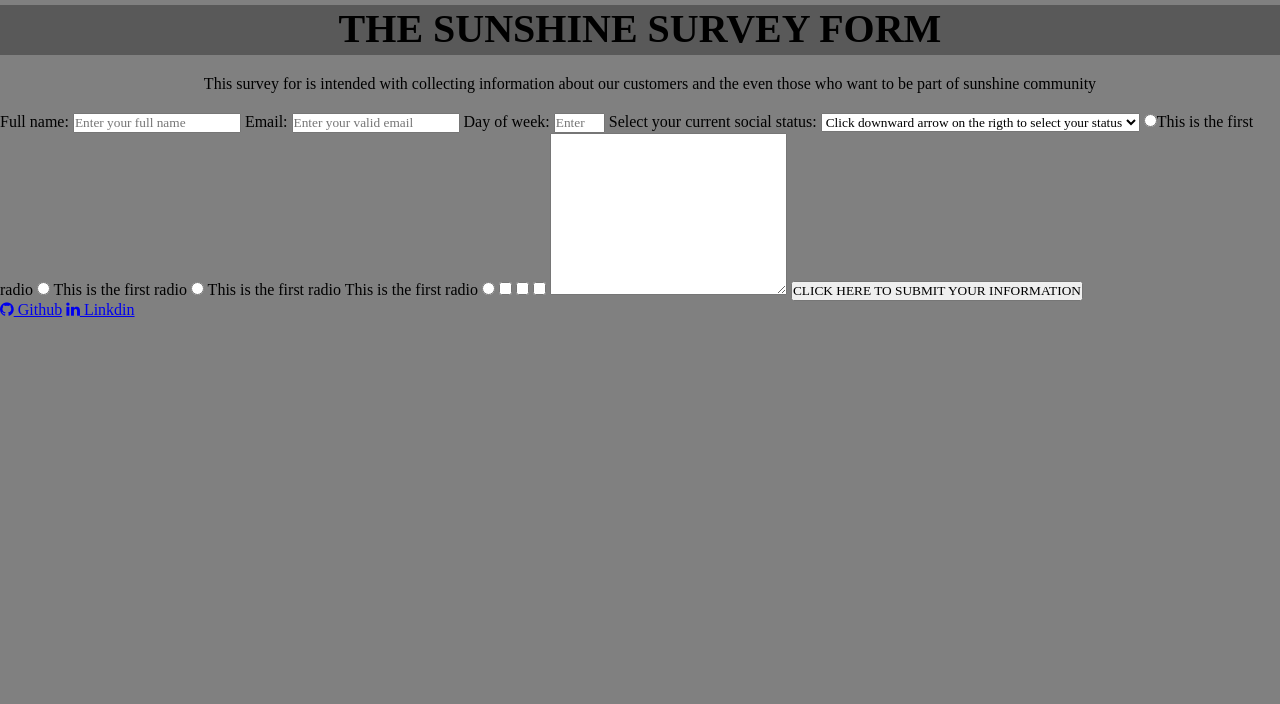
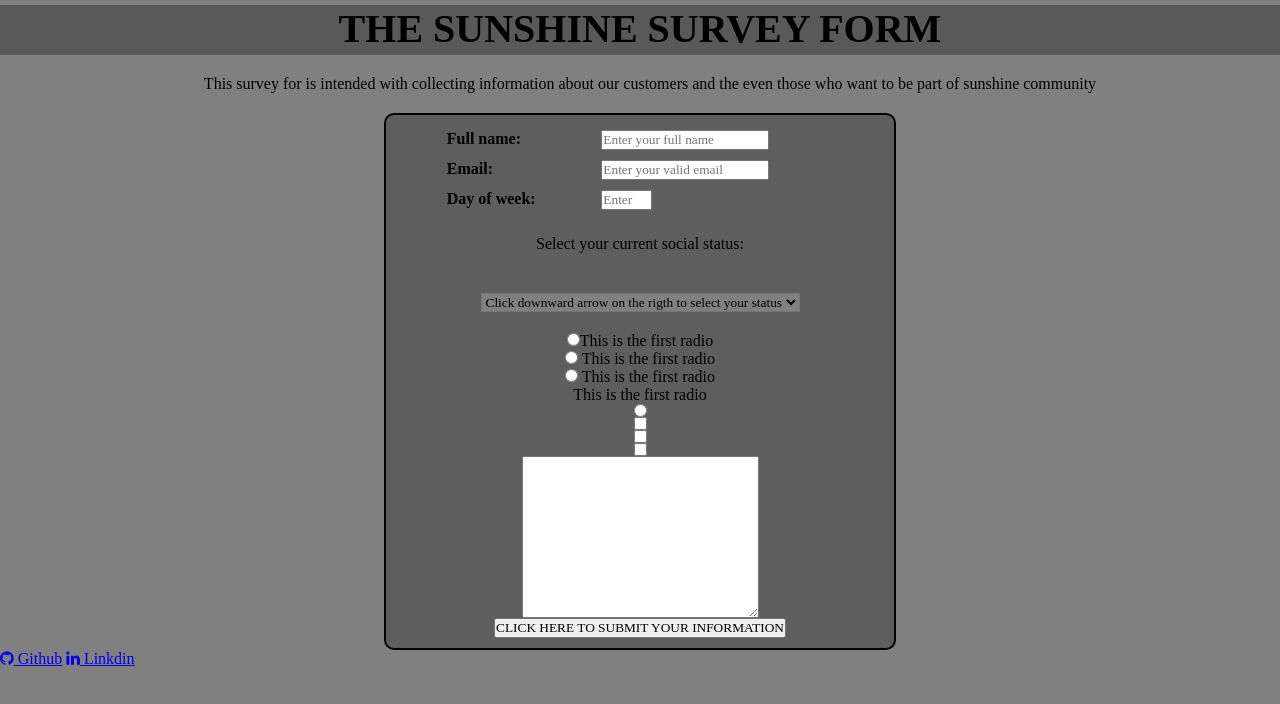
Before and after one commit to Celestin4/Registration-Survey-form, a plain HTML site: page index.html in a window 1280 px wide. Drawn offline with Linux system fonts and the light colour scheme.

Commit message:
some changes

```diff
--- a/index.html
+++ b/index.html
@@ -11,11 +11,12 @@
             about our customers and the even those who want to be part of sunshine community
         </p>
         <form action="" id="survey-form">
-            <label for="name" id="name-label"><span>Full name: </span><input type="text" id="name" placeholder="Enter your full name" required/></label>
-            <label for="name" id="email-label"><span>Email: </span><input type="email" id="email" placeholder="Enter your valid email" required/></label>
-            <label for="number" id="number-label"><span>Day of week: </span><input type="number" id="number" placeholder="Enter umber betwwen 5 and 13" max="13" min="5"></label>
 
-            <label for="dropdown">Select your current social status: </label>
+                <label for="name" id="name-label" class="personal-info"><span>Full name: </span><input type="text" id="name" placeholder="Enter your full name" required/></label>
+                <label for="name" id="email-label" class="personal-info"><span>Email: </span><input type="email" id="email" placeholder="Enter your valid email" required/></label>
+                <label for="number" id="number-label" class="personal-info"><span>Day of week: </span><input type="number" id="number" placeholder="Enter umber betwwen 5 and 13" max="13" min="5"></label>
+
+            <label for="dropdown" class = "selection-part">Select your current social status: </label>
             <select id="dropdown">
                 <option value="">Click downward arrow on the rigth to select your status</option>
                 <option value="self_employed">Self employed</option>
--- a/style.css
+++ b/style.css
@@ -23,3 +23,41 @@ p {
     padding: 10px;
     margin: 10px;
 }
+form {
+    width: 40%;
+    margin: auto;
+    padding: 10px;
+    border: solid 2px black;
+    border-radius: 10px;
+    background-color: rgba(0, 0, 0, 0.266);
+    display: flex;
+    flex-direction: column;
+    align-items: center;
+}
+/* personl-info-wrapper {
+    margin: 5px;
+    padding: 5px;
+} */
+.personal-info {
+    display: flex;
+    padding: 2px;
+    margin: 3px;
+    width: 80%;
+}
+label span {
+    width: 40%;
+    font-weight: bold;
+    font-size: 1rem;
+}
+.personal-info:last-child {
+    margin-bottom: 30px;
+}
+.selection-part {
+    margin: 20px auto;
+}
+select, option {
+    background-color: grey;
+}
+select {
+    margin: 20px auto;
+}
```
